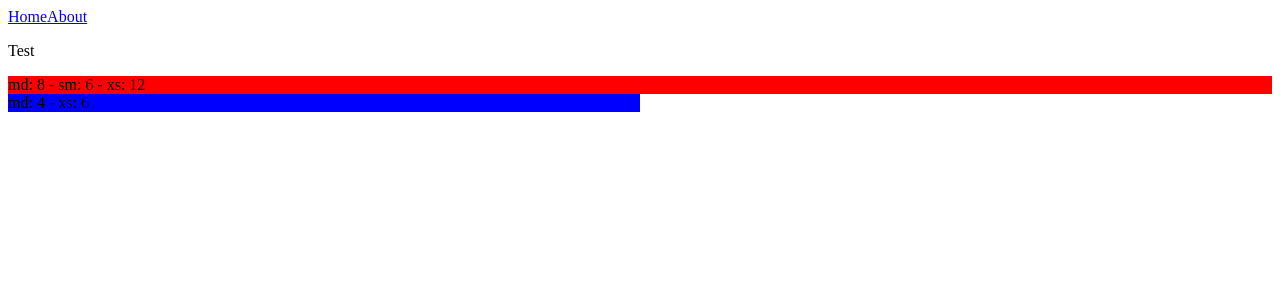
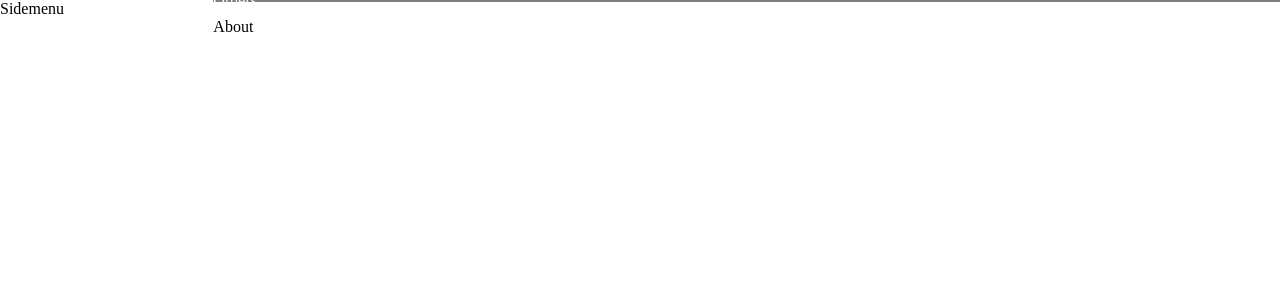
Before and after one commit to TopStar423/manime-photogrammetry-react, a Next.js app: page /about in a window 1280 px wide. Shown: the top 300 px of the page. Built offline with nearby package versions, Linux system fonts and the light colour scheme.

Commit message:
styled-system and layout

```diff
--- a/components/Layout.js
+++ b/components/Layout.js
@@ -1,25 +1,90 @@
+import { space, width, fontSize, color, height, justifyContent, alignItems, display } from 'styled-system';
+import styled, { ThemeProvider } from 'styled-components';
+import { theme } from '../utils/theme';
+
 import Header from './Header';
-import { Row, Column } from './Responsive';
+import Sidebar from './Sidebar';
 
-const Layout = (props) => (
-  <div style={{styles}}>
-    <Header />
-    {props.children}
-    <Row>
-      <Column xs='12' sm='6' md='8' >
-        md: 8 - sm: 6 - xs: 12
-      </Column>
-      <Column xs='6' md='4' backgroundColor="#0000ff">
-        md: 4 - xs: 6
-      </Column>
-    </Row>
-  </div>
-);
+const Container = styled.div`
+  display: flex;
+  flex-direction: row;
+  margin: 0;
+  padding: 0;
+  height: ${props => props.height}px;
+`;
 
-const styles = {
-  margin: 20,
-  padding: 20,
-  border: '1px solid #DDD'
+const Box = styled.div`
+  ${space}
+  ${width}
+  ${fontSize}
+  ${color}
+  ${height}
+  ${justifyContent}
+  ${display}
+  ${alignItems}
+  position: ${props => props.position}
+`;
+
+// const LayoutJsx = ({ before, ...props }) => (
+//   <ThemeProvider theme={theme}>
+//     <Container>
+//       { !before &&
+//         <Box width={1/5} height={1}>
+//           Sidemenu
+//         </Box>
+//       }
+//       <Box width={1}>
+//         <Box width={1} bg='blacks.7' color='white' height={2} display='flex' alignItems='center'>
+//           Orders
+//         </Box>
+//         {props.children}
+//       </Box>
+//     </Container>
+//   </ThemeProvider>
+// );
+
+class Layout extends React.Component {
+  constructor(props) {
+    super(props);
+    this.state = { width: 0, height: 0 };
+    this.updateWindowDimensions = this.updateWindowDimensions.bind(this);
+  }
+
+  componentDidMount() {
+    this.updateWindowDimensions();
+    window.addEventListener('resize', this.updateWindowDimensions);
+  }
+
+  componentWillUnmount() {
+    window.removeEventListener('resize', this.updateWindowDimensions);
+  }
+
+  updateWindowDimensions() {
+    this.setState({ width: window.innerWidth, height: window.innerHeight });
+  }
+  render() {
+    const { before, ...props } = this.props;
+    return (
+      <ThemeProvider theme={theme}>
+        <Container height={this.state.height}>
+          { !before &&
+            <Box width={1/5} height='100%'>
+              Sidemenu
+            </Box>
+          }
+
+          <Box width={1} height='100%'>
+            <Box width={1} bg='blacks.7' color='white' height={2} display='flex' alignItems='center'>
+              Orders
+            </Box>
+            {props.children}
+          </Box>
+
+
+        </Container>
+      </ThemeProvider>
+    );
+  }
 }
 
 export default Layout;
--- /dev/null
+++ b/components/Sidebar.js
@@ -0,0 +1,14 @@
+import Link from 'next/link';
+
+const Sidebar = () => (
+  <div>
+    <Link href="/">
+      <a>Home</a>
+    </Link>
+    <Link href="/about">
+      <a>About</a>
+    </Link>
+  </div>
+);
+
+export default Sidebar;
--- a/package.json
+++ b/package.json
@@ -21,12 +21,15 @@
   },
   "homepage": "https://github.com/mani-me/photogrammetry_react#readme",
   "dependencies": {
+    "aws-amplify": "^1.1.10",
+    "aws-amplify-react": "^2.2.4",
     "express": "^4.16.4",
     "isomorphic-unfetch": "^3.0.0",
     "next": "^7.0.2",
     "react": "^16.6.3",
     "react-dom": "^16.6.3",
-    "styled-components": "^4.1.1"
+    "styled-components": "^4.1.1",
+    "styled-system": "^3.1.11"
   },
   "devDependencies": {
     "babel-plugin-styled-components": "^1.9.1"
--- a/pages/_document.js
+++ b/pages/_document.js
@@ -16,11 +16,12 @@ export default class MyDocument extends Document {
 
   render() {
     return (
-      <html>
+      <html style={{ height: '100%', width: '100%' }}>
         <Head>
           {this.props.styleTags}
+
         </Head>
-        <body>
+        <body style={{ margin: 0, height: '100%', width: '100%' }}>
           <Main />
           <NextScript />
         </body>
--- a/pages/about.js
+++ b/pages/about.js
@@ -2,6 +2,6 @@ import Layout from '../components/Layout';
 
 export default () => (
   <Layout>
-    <p>Test</p>
+    <p>About</p>
   </Layout>
 )
--- /dev/null
+++ b/utils/theme.js
@@ -0,0 +1,77 @@
+export const theme = {
+  breakpoints: [720, 840, 960, 1024, 1280, 1440],
+  space: [0, 4, 8, 16, 32, 64, 128, 256, 512],
+  fontSizes: [12, 14, 16, 20, 24, 36, 48, 80, 96],
+  fontWeights: [100, 200, 300, 400, 500, 600, 700, 800, 900],
+  lineHeights: {
+    solid: 1,
+    title: 1.25,
+    copy: 1.5,
+  },
+  letterSpacings: {
+    normal: 'normal',
+    tracked: '0.1em',
+    tight: '-0.05em',
+    mega: '0.25em',
+  },
+  fonts: {
+    serif: 'athelas, georgia, times, serif',
+    sansSerif:
+      '-apple-system, BlinkMacSystemFont, "avenir next", avenir, "helvetica neue", helvetica, ubuntu, roboto, noto, "segoe ui", arial, sans-serif',
+  },
+  borders: [
+    0,
+    '1px solid',
+    '2px solid',
+    '4px solid',
+    '8px solid',
+    '16px solid',
+    '32px solid',
+  ],
+  radii: [0, 2, 4, 16, 9999, '100%'],
+  width: [16, 32, 64, 128, 256],
+  heights: [16, 32, 64, 128, 256],
+  maxWidths: [16, 32, 64, 128, 256, 512, 768, 1024, 1536],
+  colors: {
+    black: '#000',
+    'near-black': '#111',
+    'dark-gray': '#333',
+    'mid-gray': '#555',
+    gray: ' #777',
+    silver: '#999',
+    'light-silver': '#aaa',
+    'moon-gray': '#ccc',
+    'light-gray': '#eee',
+    'near-white': '#f4f4f4',
+    white: '#fff',
+    transparent: 'transparent',
+    blacks: [
+      'rgba(0,0,0,.0125)',
+      'rgba(0,0,0,.025)',
+      'rgba(0,0,0,.05)',
+      'rgba(0,0,0,.1)',
+      'rgba(0,0,0,.2)',
+      'rgba(0,0,0,.3)',
+      'rgba(0,0,0,.4)',
+      'rgba(0,0,0,.5)',
+      'rgba(0,0,0,.6)',
+      'rgba(0,0,0,.7)',
+      'rgba(0,0,0,.8)',
+      'rgba(0,0,0,.9)',
+    ],
+    whites: [
+      'rgba(255,255,255,.0125)',
+      'rgba(255,255,255,.025)',
+      'rgba(255,255,255,.05)',
+      'rgba(255,255,255,.1)',
+      'rgba(255,255,255,.2)',
+      'rgba(255,255,255,.3)',
+      'rgba(255,255,255,.4)',
+      'rgba(255,255,255,.5)',
+      'rgba(255,255,255,.6)',
+      'rgba(255,255,255,.7)',
+      'rgba(255,255,255,.8)',
+      'rgba(255,255,255,.9)',
+    ],
+  },
+};
```
Also changed, not shown: components/Aws.js (added, +48 -0 lines), components/Responsive.js (+10 -0 lines), pages/index.js (+15 -12 lines), next.config.js (added), 2 other files (tests, documents, lock files or other folders).
